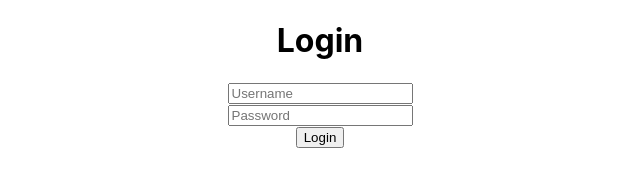
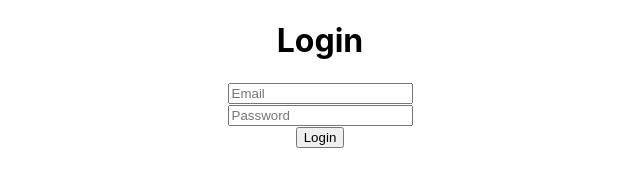
Before and after one commit to Ayush-Kumar0207/chat-app-frontend, a React (Create React App) app: page / in a window 1280 px wide. Shown: the top 173 px of the page, without its empty margins (320-960 px from the left). Built offline with nearby package versions, Linux system fonts and the light colour scheme.

Commit message:
Update login.js

```diff
--- a/src/components/login.js
+++ b/src/components/login.js
@@ -3,7 +3,7 @@
 import React, { useState } from 'react';
 
 const Login = () => {
-  const [username, setUsername] = useState('');
+  const [email, setEmail] = useState('');
   const [password, setPassword] = useState('');
 
   const handleLogin = async (e) => {
@@ -14,29 +14,30 @@
         headers: {
           'Content-Type': 'application/json',
         },
-        body: JSON.stringify({ username, password }),
+        body: JSON.stringify({ email, password }), // ✅ sending correct fields
       });
 
       const data = await res.json();
       if (res.ok) {
         alert('Login Successful! Token: ' + data.token);
-        // Save token to localStorage (optional)
         localStorage.setItem('token', data.token);
+        // You can redirect here as well
       } else {
         alert('Login failed: ' + data.error);
       }
     } catch (err) {
       console.error('Error logging in:', err);
+      alert('Login failed: server error');
     }
   };
 
   return (
     <form onSubmit={handleLogin}>
       <input
-        type="text"
-        placeholder="Username"
-        value={username}
-        onChange={(e) => setUsername(e.target.value)}
+        type="email"
+        placeholder="Email"
+        value={email}
+        onChange={(e) => setEmail(e.target.value)}
         required
       />
       <br />
```
